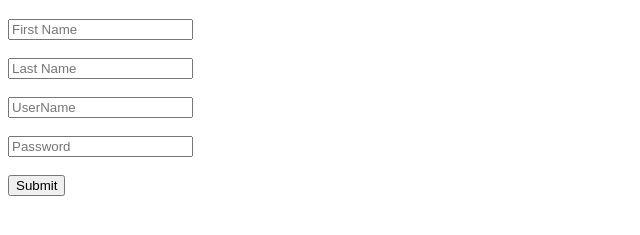
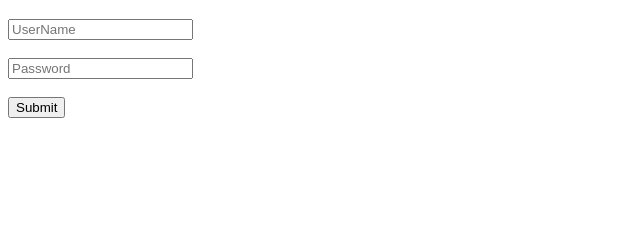
Before and after one commit to pranjaljn97/SC_API, a website: page index.html in a window 1280 px wide. Shown: the part 61-296 px from the top of the page, without its empty margins (0-640 px from the left). Drawn offline with Linux system fonts and the light colour scheme.

Commit message:
added index

```diff
--- a/index.html
+++ b/index.html
@@ -1,15 +1,13 @@
 <!DOCTYPE html>
 <html>
   <head>
-    <title>Cash Positive</title>
+    <title>Social Cops</title>
   </head>
 
   <body>
     <h1>Register</h1>
-    <form method="post" action="/register">
+    <form method="post" action="/login">
 
-      <input name="fname" type="text" placeholder="First Name" required="" ><br><br>
-      <input name="lname" type="text" placeholder="Last Name" required="" ><br><br>
       <input name="uname" type="text" placeholder="UserName" required="" ><br><br>
       <input name="pwd" type="password" placeholder="Password" required="" ><br><br>
       <input type="submit" value="Submit"/>
```
